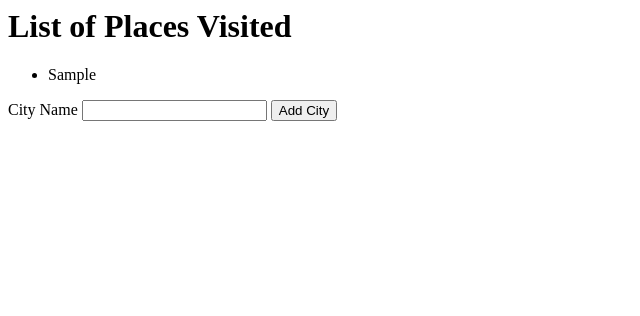
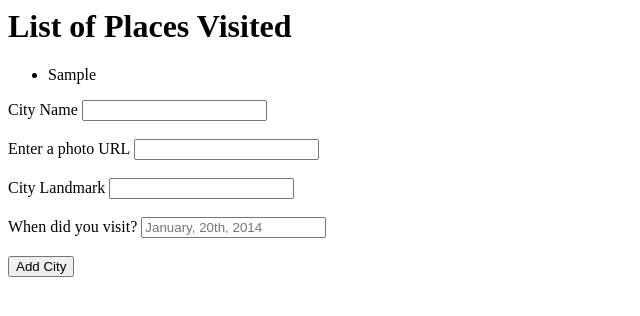
Before and after one commit to RonandoL/Places-Been-Twig, a PHP site: template views/places.html.twig in a window 1280 px wide. Shown: the top 316 px of the page, without its empty margins (0-640 px from the left). Run offline with PHP 8.4, Linux system fonts and the light colour scheme; the template is opened without the code that fills it: most values are stand-ins (such as "Sample title", 1, 10 or a date in 2020); some libraries are stand-ins or nearby versions.

Commit message:
add more form inputs to places.html.twig

```diff
--- a/views/places.html.twig
+++ b/views/places.html.twig
@@ -15,7 +15,16 @@
 
         <form action="/places" method="post">
             <label for="city">City Name</label>
-            <input type="text" name="city" id="city">
+            <input type="text" name="city" id="city"><br><br>
+
+            <label for="photo">Enter a photo URL</label>
+            <input type="text" name="photo" id="photo"><br><br>
+
+            <label for="landmark">City Landmark</label>
+            <input type="text" name="landmark" id="landmark"><br><br>
+
+            <label for="date">When did you visit?</label>
+            <input type="text" name="date" id="date" placeholder="January, 20th, 2014"><br><br>
 
             <button type="submit">Add City</button>
         </form>
```
